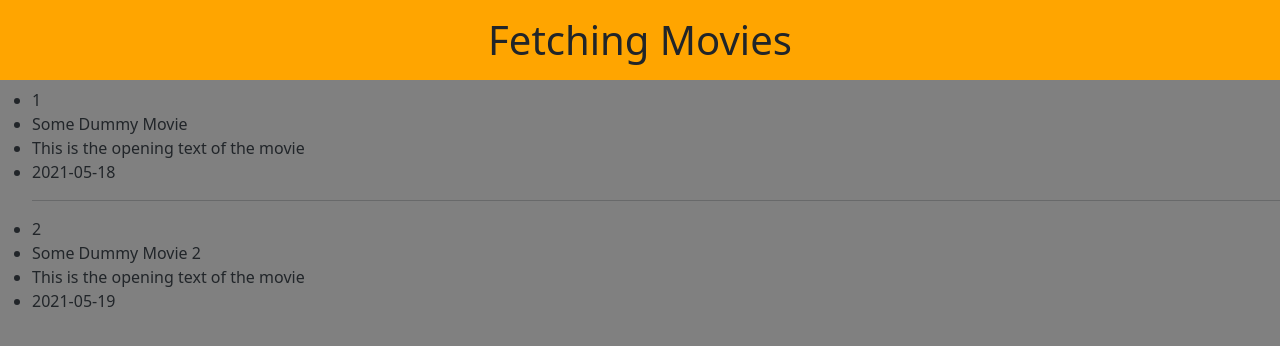
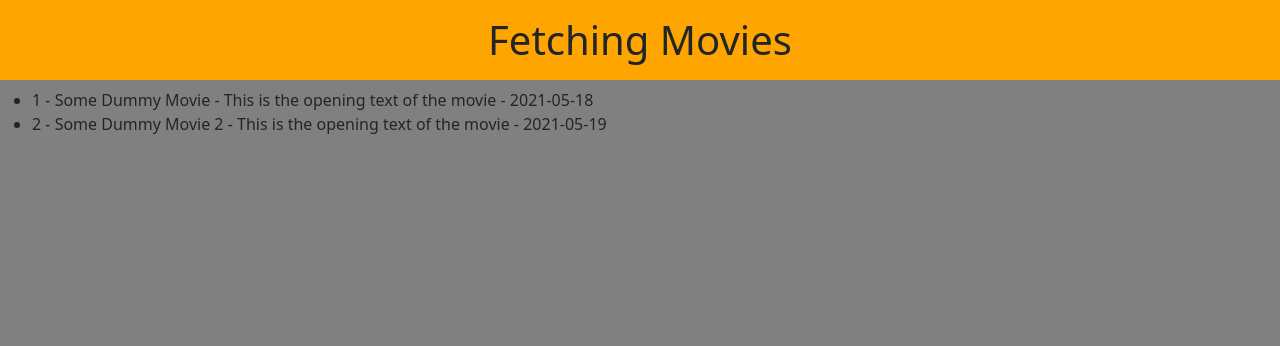
Before and after one commit to CoolShivas/React_Fetch_Movies, a React (Vite) app in the folder fetching_movies/: page / in a window 1280 px wide. Shown: the top 346 px of the page. Built offline with nearby package versions, Linux system fonts and the light colour scheme.

Commit message:
Passing_Data_using_Map_Method

```diff
--- a/fetching_movies/src/components/Main/SingleList.jsx
+++ b/fetching_movies/src/components/Main/SingleList.jsx
@@ -2,7 +2,7 @@
 
 const SingleList = ({dummyABC}) => {
   return <>
-  <li> {dummyABC[0].id} </li>
+  {/* <li> {dummyABC[0].id} </li>
     <li> {dummyABC[0].title} </li>
     <li> {dummyABC[0].openingText} </li>
     <li> {dummyABC[0].releaseDate} </li>
@@ -10,7 +10,12 @@ const SingleList = ({dummyABC}) => {
     <li> {dummyABC[1].id} </li>
     <li> {dummyABC[1].title} </li>
     <li> {dummyABC[1].openingText} </li>
-    <li> {dummyABC[1].releaseDate} </li>
+    <li> {dummyABC[1].releaseDate} </li> */}
+
+    {dummyABC.map((arr)=>{
+        return <li key={arr.id}> {arr.id} - {arr.title} - {arr.openingText} - {arr.releaseDate}  </li>
+    })}
+
   </>
 }
 
```
